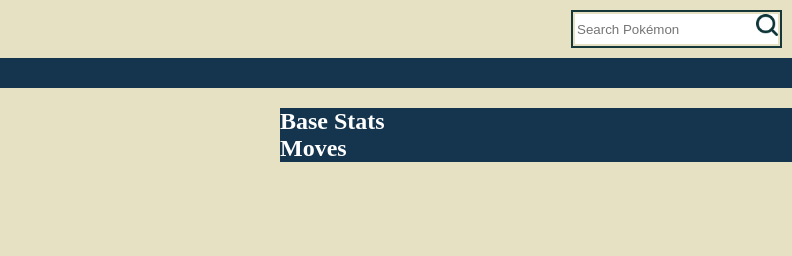
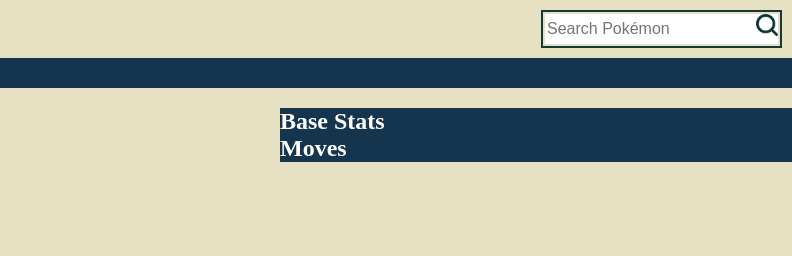
Before and after one commit to marcocarcamo-tech/mision-frontend-Semana4, a plain HTML site: page practice/index.html in a window 1280 px wide. Shown: the full height of the page, 488-1280 px from the left. Drawn offline with Linux system fonts and the light colour scheme.

Commit message:
mas cambios para evitar autozoom

```diff
--- a/practice/styles.css
+++ b/practice/styles.css
@@ -101,4 +101,11 @@ h2{
 	input:focus {
 		font-size: 16px;
 	}
+@media screen and (-webkit-min-device-pixel-ratio:0) {
+        select,
+        textarea,
+        input {
+         font-size: 16px;
+        }
+    }
 }
```
